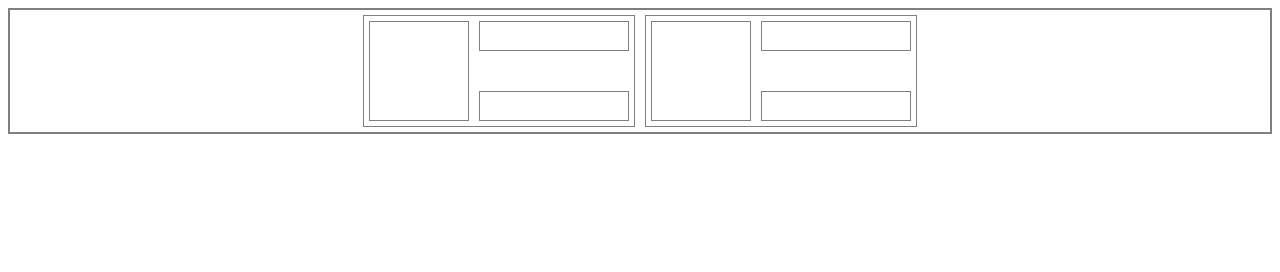
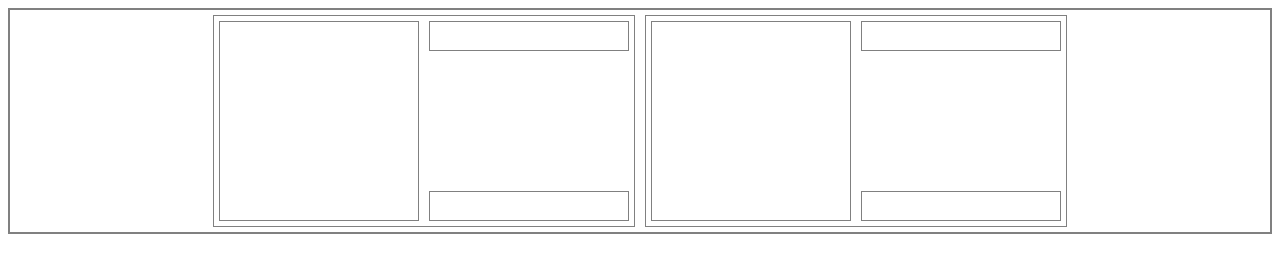
Before and after one commit to PanKovskiy/GeekHub-js, a plain HTML site: page lesons_1/task_1/index.html in a window 1280 px wide. Drawn offline with Linux system fonts and the light colour scheme.

Commit message:
Add style wrapper

```diff
--- a/lesons_1/task_1/style.css
+++ b/lesons_1/task_1/style.css
@@ -23,27 +23,18 @@
 }
 
 .square {
-    width: 100px;
-    height: 100px;
+    width: 200px;
+    height: 200px;
 }
 
 .recktangle {
-    width: 150px;
+    width: 200px;
     height: 30px;
 }
 
-.recktangle:nth-child(odd) {
-    margin-top: 0;
-    margin-bottom: 20px;
-}
-
-.recktangle:nth-child(even) {
-    margin-top: 20px;
-    margin-bottom: 0;
-}
 
 .wrapper {
     display: flex;
     flex-direction: column;
-    justify-content: center;
+    justify-content: space-between;
 }
```
